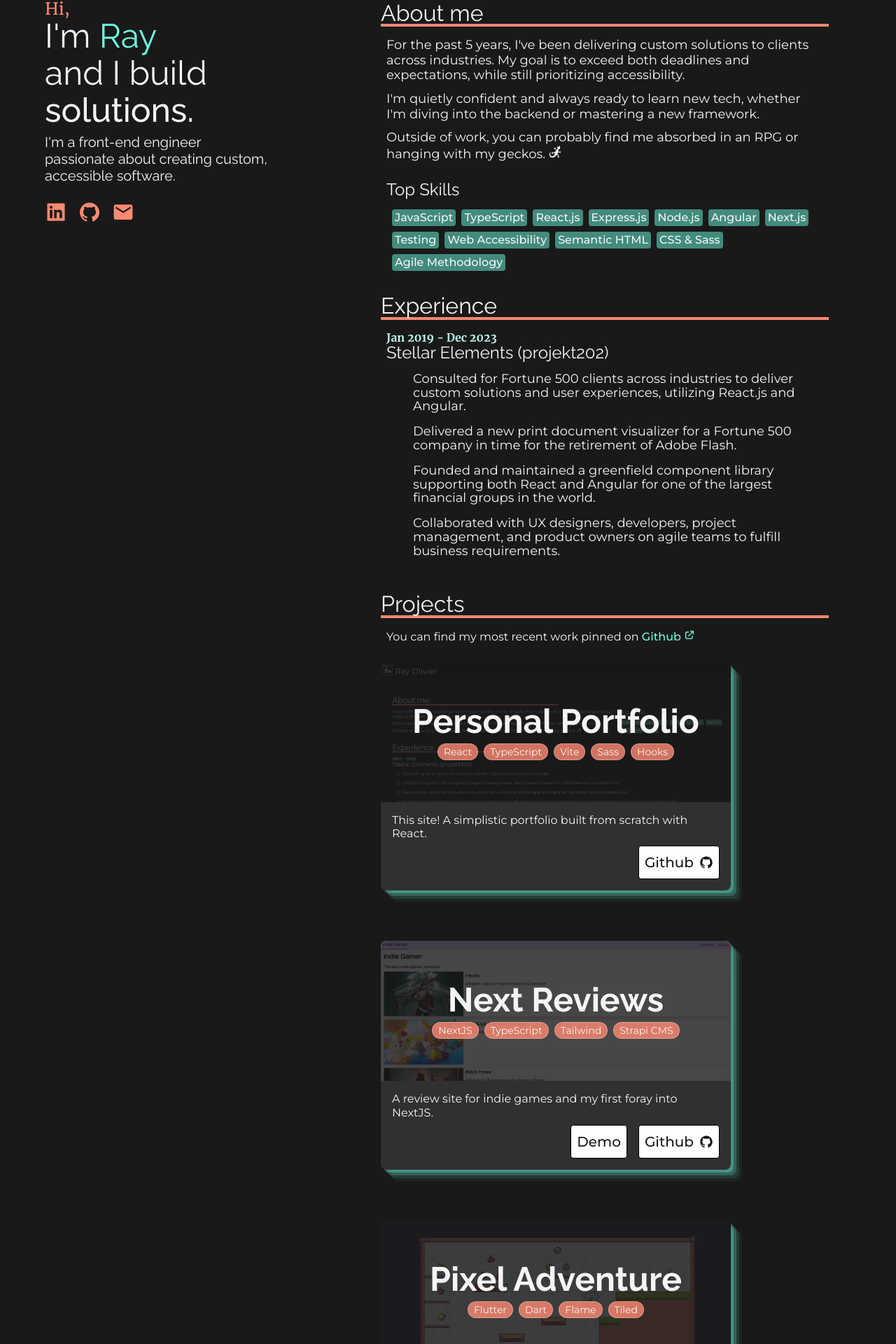
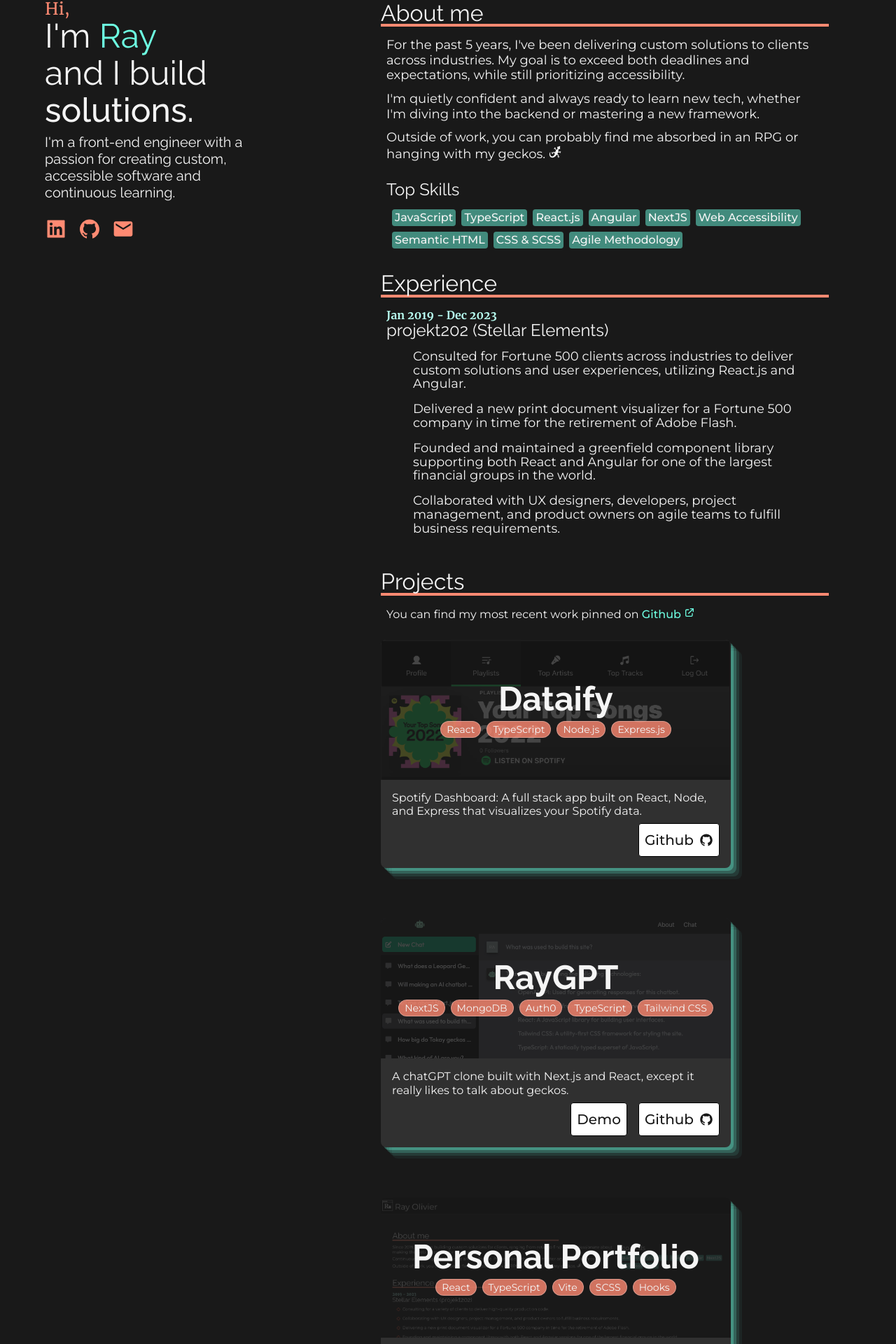
Before and after one commit to RayOlivier/portfolio, a React (Vite) app: page / in a window 1280 px wide. Shown: the part 95-2015 px from the top of the page at 70% size. Built offline with nearby package versions, Linux system fonts and the light colour scheme; some icons are missing.

Commit message:
add dataify and raygpt projects

```diff
--- a/src/App.tsx
+++ b/src/App.tsx
@@ -7,7 +7,8 @@
 
 import nextReviewImg2 from './assets/images/projects/nextReviews2.png';
 import portfolioImg from './assets/images/projects/portfolioSite.png';
-import pixelAdventureImg from './assets/images/projects/pixelAdventure.png';
+import dataifyImg from './assets/images/projects/dataifyDance.png';
+import rayGPTImg from './assets/images/projects/rayGPT.png';
 import useMousePosition from './hooks/useMousePosition';
 import useScrollPosition from './hooks/useScrollPosition';
 import SocialLinks from './components/social-links/social-links';
@@ -39,7 +40,7 @@
             and I build <span className="bold">solutions.</span>
           </h1>
 
-          <p className="tagline">I'm a front-end engineer passionate about creating custom, accessible software.</p>
+          <p className="tagline">I'm a front-end engineer with a passion for creating custom, accessible software and continuous learning.</p>
 
           <div className="header__links">
             <SocialLinks size="4rem"></SocialLinks>
@@ -68,14 +69,11 @@
                 <li>JavaScript</li>
                 <li>TypeScript</li>
                 <li>React.js</li>
-                <li>Express.js</li>
-                <li>Node.js</li>
                 <li>Angular</li>
-                <li>Next.js</li>
-                <li>Testing</li>
+                <li>NextJS</li>
                 <li>Web Accessibility</li>
                 <li>Semantic HTML</li>
-                <li>CSS & Sass</li>
+                <li>CSS & SCSS</li>
                 <li>Agile Methodology</li>
               </ul>
             </div>
@@ -85,7 +83,7 @@
           <h2>Experience</h2>
           <div className="section__content">
             <p className="date-eyebrow">Jan 2019 - Dec 2023</p>
-            <h3>Stellar Elements (projekt202)</h3>
+            <h3>projekt202 (Stellar Elements)</h3>
             <ul className="experience-list">
               <li>
                 <div className="bullet">
@@ -128,11 +126,22 @@
             </p>
           </div>
           <div className="project-cards">
+            <Card title="Dataify" githubLink="https://github.com/RayOlivier/dataify" img={dataifyImg} tags={['React', 'TypeScript', 'Node.js', 'Express.js']}>
+              Spotify Dashboard: A full stack app built on React, Node, and Express that visualizes your Spotify data.
+            </Card>
+            <Card
+              title="RayGPT"
+              href="https://ray-gpt.vercel.app/"
+              githubLink="https://github.com/RayOlivier/rayGPT"
+              img={rayGPTImg}
+              tags={['NextJS', 'MongoDB', 'Auth0', 'TypeScript', 'Tailwind CSS']}>
+              A chatGPT clone built with Next.js and React, except it really likes to talk about geckos.
+            </Card>
             <Card
               title="Personal Portfolio"
               githubLink="https://github.com/RayOlivier/portfolio"
               img={portfolioImg}
-              tags={['React', 'TypeScript', 'Vite', 'Sass', 'Hooks']}>
+              tags={['React', 'TypeScript', 'Vite', 'SCSS', 'Hooks']}>
               This site! A simplistic portfolio built from scratch with React.
             </Card>
             <Card
@@ -140,16 +149,8 @@
               href="https://next-reviews-eta.vercel.app/"
               githubLink="https://github.com/RayOlivier/next-reviews"
               img={nextReviewImg2}
-              tags={['NextJS', 'TypeScript', 'Tailwind', 'Strapi CMS']}>
+              tags={['NextJS', 'TypeScript', 'Tailwind CSS', 'Strapi CMS']}>
               A review site for indie games and my first foray into NextJS.
-            </Card>
-            <Card
-              title="Pixel Adventure"
-              href="https://rayolivier.github.io/pixel-adventure/"
-              githubLink="https://github.com/RayOlivier/pixel-adventure"
-              img={pixelAdventureImg}
-              tags={['Flutter', 'Dart', 'Flame', 'Tiled']}>
-              A web game demo built within a few weeks of picking up Flutter and Dart.
             </Card>
           </div>
         </section>
```
Also changed, not shown: src/assets/images/projects/dataifyDance.png (added), src/assets/images/projects/rayGPT.png (added).
